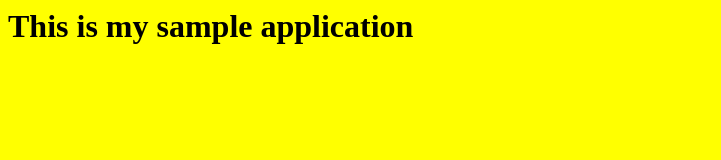
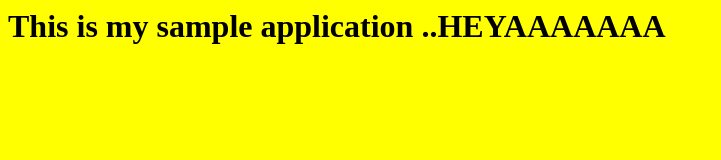
Before and after one commit to manisha2702/jenkins-sample, a plain HTML site: page index.html in a window 1280 px wide. Shown: the whole page, without its empty margins (0-721 px from the left). Drawn offline with Linux system fonts and the light colour scheme.

Commit message:
edietrd index

```diff
--- a/index.html
+++ b/index.html
@@ -1,5 +1,5 @@
 <html>
  <body bgcolor="yellow">
-<h1 color="green"> This is my sample application</h1>
+<h1 color="green"> This is my sample application ..HEYAAAAAAA</h1>
 </body>
 </html>
```
